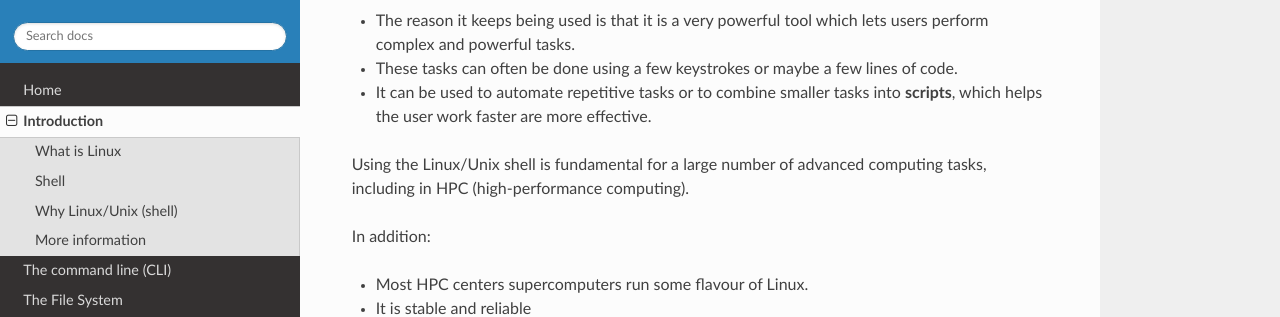
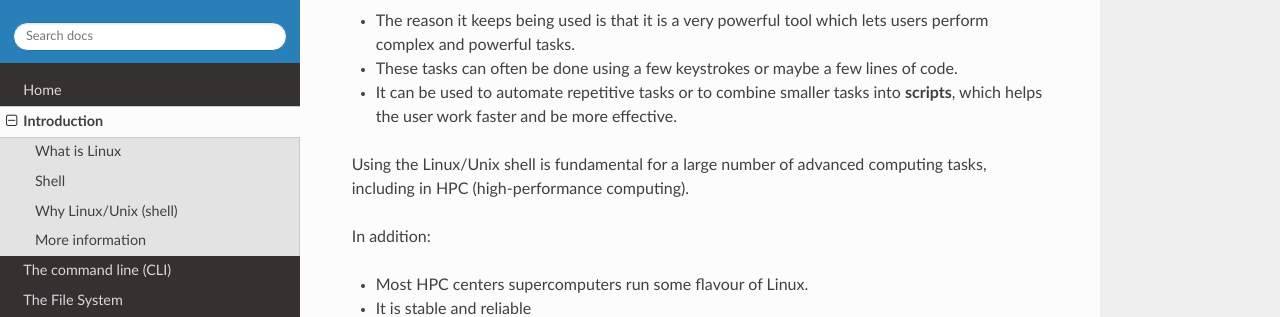
Before and after one commit to hpc2n/intro-linux, an MkDocs documentation site: the page built from docs/intro.md, in a window 1280 px wide and 900 px high, scrolled down 1643 px. Shown: the part 175-492 px from the top of the window. Built offline with MkDocs 1.6.1, drawn with Linux system fonts in a browser that asks for light colours; nearby versions of some CDN libraries.

Commit message:
Fixing an error

```diff
--- a/docs/intro.md
+++ b/docs/intro.md
@@ -51,7 +51,7 @@ The Linux/Unix shell has existed for a very long time (Thompson shell, 1971; Bou
 
 - The reason it keeps being used is that it is a very powerful tool which lets users perform complex and powerful tasks.
 - These tasks can often be done using a few keystrokes or maybe a few lines of code.
-- It can be used to automate repetitive tasks or to combine smaller tasks into **scripts**, which helps the user work faster are more effective.
+- It can be used to automate repetitive tasks or to combine smaller tasks into **scripts**, which helps the user work faster and be more effective.
 
 Using the Linux/Unix shell is fundamental for a large number of advanced computing tasks, including in HPC (high-performance computing).
 
```
